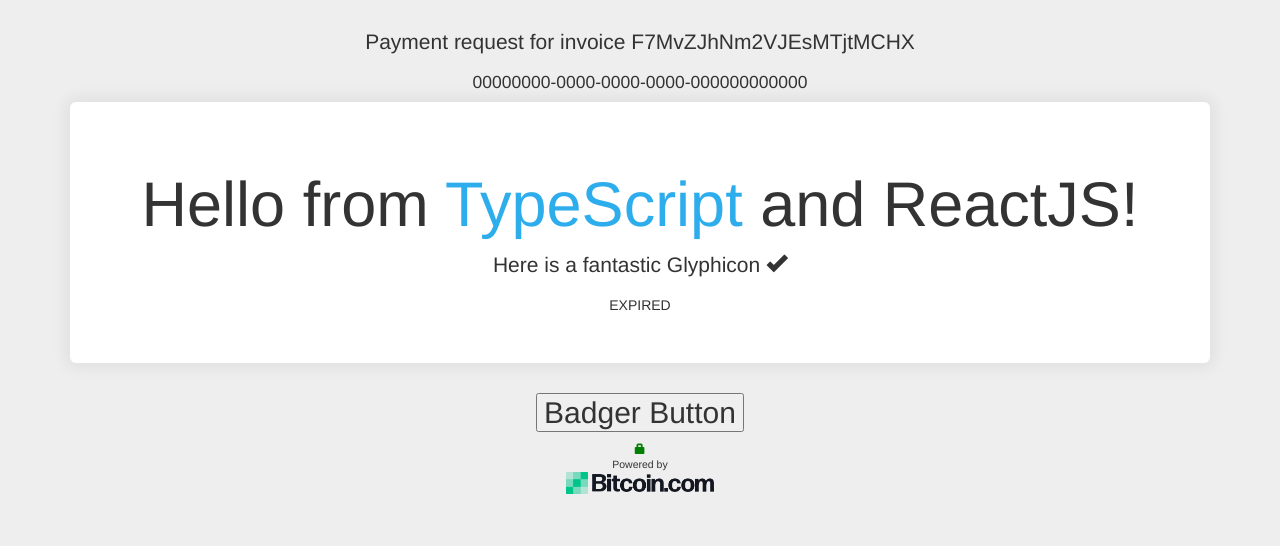
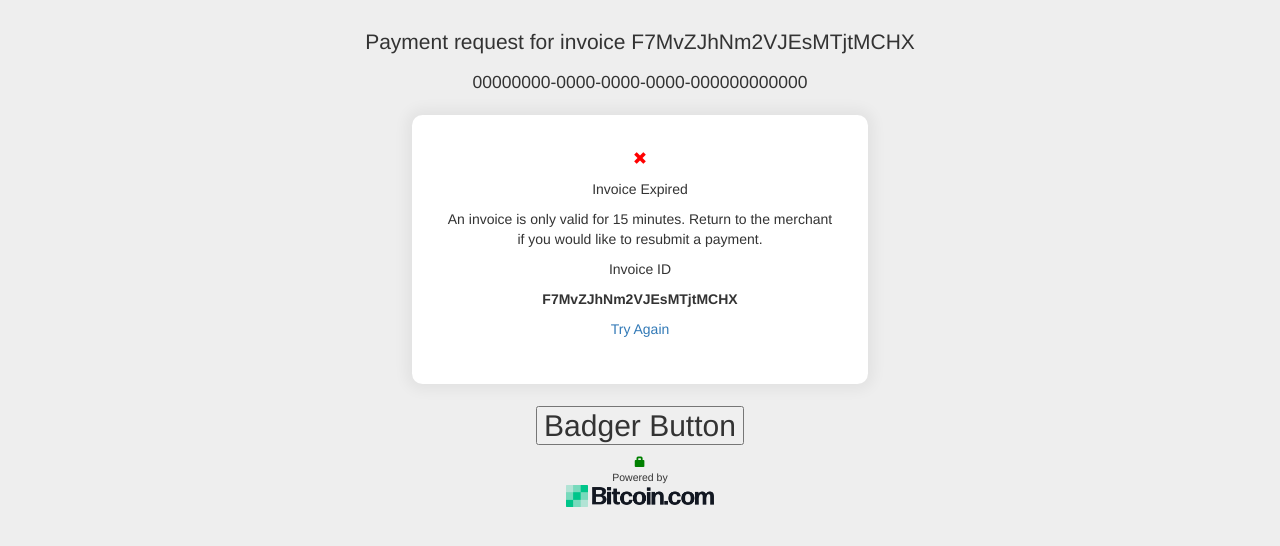
Before and after one commit to Bitcoin-com/bip70-merchant-services, a React app: page / in a window 1280 px wide. Shown: the top 546 px of the page. Built offline with nearby package versions, Linux system fonts and the light colour scheme.

Commit message:
More markup.

```diff
--- a/src/components/BIP70.less
+++ b/src/components/BIP70.less
@@ -16,7 +16,14 @@
   }
 
   .card {
+    background: white;
     box-shadow: 0 0 14px 6px rgba(0, 0, 0, 0.05);
+    padding: 3%;
+    margin-left: auto;
+    margin-right: auto;
+    width: 40%;
+    border-radius: 0.75em;
+    margin: 2% auto;
   }
 }
 .myCustomStyleClass {
@@ -24,6 +31,9 @@
 }
 .glyphicon.glyphicon-lock {
   color: green;
+}
+.glyphicon.glyphicon-remove {
+  color: red;
 }
 
 #poweredBy {
--- a/src/components/BIP70.tsx
+++ b/src/components/BIP70.tsx
@@ -42,7 +42,7 @@ export class BIP70 extends React.Component<BIP70Props, any> {
   }
 
   render() {
-    let needHelp
+    let needHelp, open, expired
     if (this.state.status !== "expired") {
       needHelp = (
         <p>
@@ -50,6 +50,40 @@ export class BIP70 extends React.Component<BIP70Props, any> {
             Need Help?
           </a>
         </p>
+      )
+
+      open = (
+        <div id="open">
+          <h1>
+            Hello from{" "}
+            <span className="myCustomStyleClass">{this.props.compiler}</span>{" "}
+            and {this.props.framework}!
+          </h1>
+          <p>
+            Here is a fantastic Glyphicon{" "}
+            <span className="glyphicon glyphicon-ok" />
+          </p>
+        </div>
+      )
+    } else {
+      expired = (
+        <div id="expired">
+          <p>
+            <span className="glyphicon glyphicon-remove" />
+          </p>
+          <p>Invoice Expired</p>
+          <p>
+            An invoice is only valid for 15 minutes. Return to the merchant if
+            you would like to resubmit a payment.
+          </p>
+          <p>Invoice ID</p>
+          <p className="strong">{this.state.paymentId}</p>
+          <p>
+            <a href="https://developer.bitcoin.com" target="_blank">
+              Try Again
+            </a>
+          </p>
+        </div>
       )
     }
 
@@ -60,20 +94,9 @@ export class BIP70 extends React.Component<BIP70Props, any> {
           <h2>{this.state.merchantId}</h2>
           {needHelp}
         </div>
-        <div className="jumbotron card">
-          <div id="open">
-            <h1>
-              Hello from{" "}
-              <span className="myCustomStyleClass">{this.props.compiler}</span>{" "}
-              and {this.props.framework}!
-            </h1>
-            <p>
-              Here is a fantastic Glyphicon{" "}
-              <span className="glyphicon glyphicon-ok" />
-            </p>
-          </div>
-
-          <div id="expired">EXPIRED</div>
+        <div className="card">
+          {open}
+          {expired}
         </div>
         <h2>
           <button>Badger Button</button>
--- a/src/index.less
+++ b/src/index.less
@@ -8,4 +8,7 @@ body {
   .container-fluid .jumbotron {
     background: white;
   }
+  .strong {
+    font-weight: bold;
+  }
 }
```
